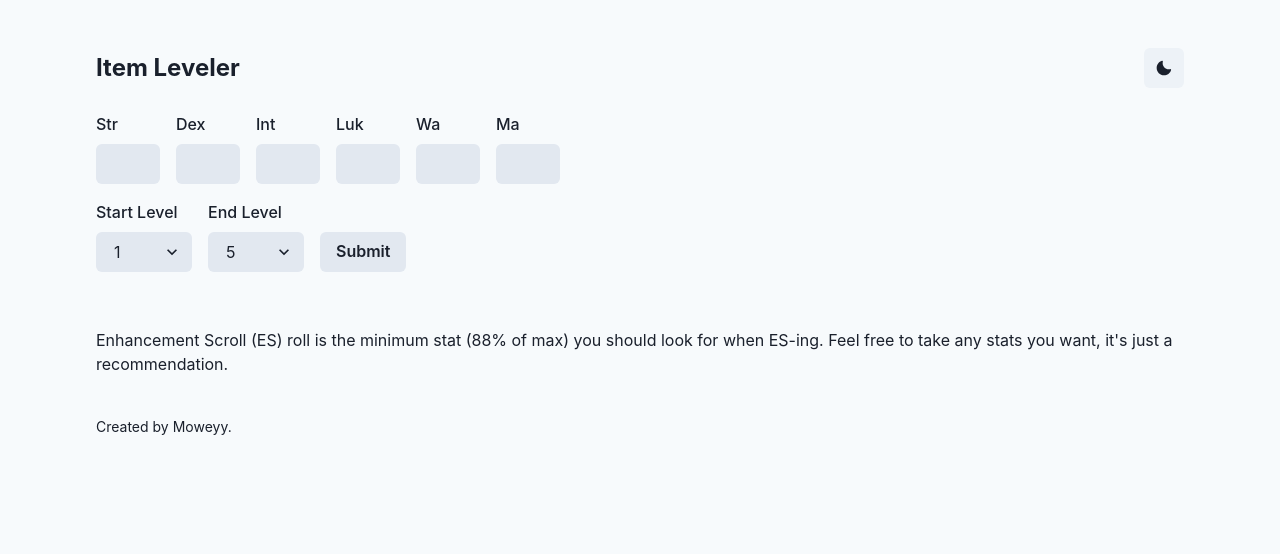
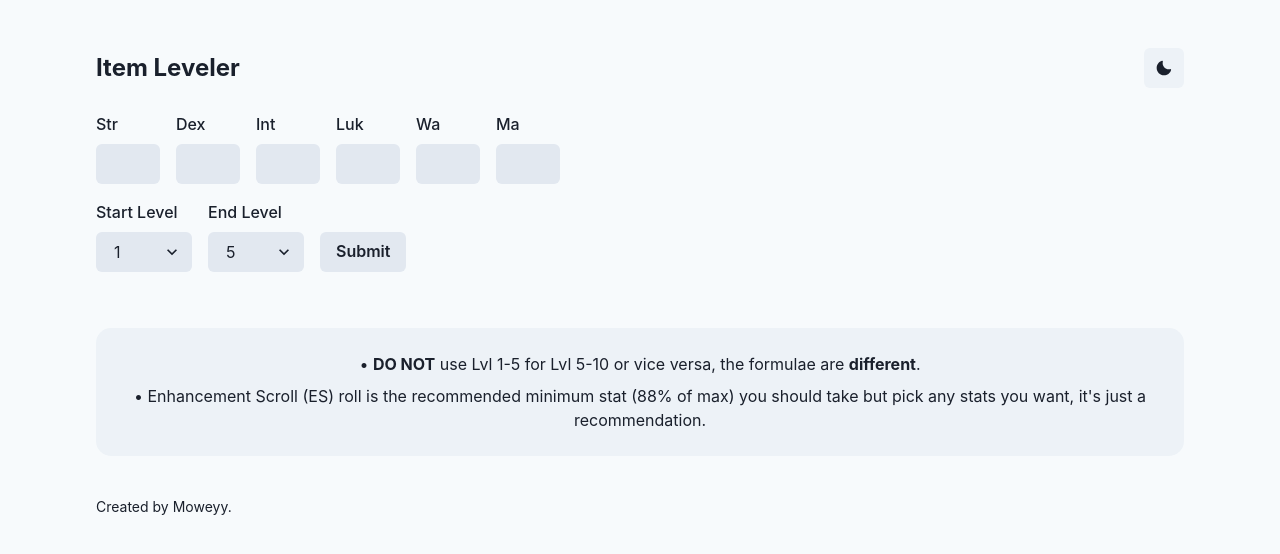
Before and after one commit to nickteojs/item-leveler, a React (Create React App) app: page / in a window 1280 px wide. Shown: the top 554 px of the page. Built offline with nearby package versions, Linux system fonts and the light colour scheme.

Commit message:
Add more usage guidelines

```diff
--- a/src/App.js
+++ b/src/App.js
@@ -21,6 +21,7 @@ function App() {
   const toast = useToast()
   const {colorMode, toggleColorMode} = useColorMode()
   const bg = useColorModeValue('gray.50', 'gray.900')
+  const bgInfo = useColorModeValue('gray.100', 'gray.700')
 
   const statSetter = e => {
     switch(e.target.id) {
@@ -298,13 +299,13 @@ function App() {
           {statArray.length ? <Box fontSize={{base: "sm", sm: "md"}}>
             <StatBox statArray={statArray}/>
           </Box> : null}
-          <Box pt={10} px={{base: '10', md: '0'}}>
-            <Text textAlign={{base: 'center', lg: 'left'}}>Enhancement Scroll (ES) roll is the minimum stat (88% of max) you should look for when ES-ing. Feel free to take any stats you want, it's just a recommendation.</Text>
+          <Box w={{base: "210px", sm: "460px", md: "550px", lg: "100%"}} bg={bgInfo} borderRadius="15" mt={10} py={6} px={{base: '10', md: '5'}}>
+            <Text mb={2} textAlign={{base: 'center'}}>• <b>DO NOT</b> use Lvl 1-5 for Lvl 5-10 or vice versa, the formulae are <b>different</b>.</Text>
+            <Text textAlign={{base: 'center'}}>• Enhancement Scroll (ES) roll is the recommended minimum stat (88% of max) you should take but pick any stats you want, it's just a recommendation.</Text>
           </Box>
           <Box py={10}>
-            <Text mb={6} fontSize="sm">Created by Moweyy.</Text>
+            <Text textAlign={{base: 'center'}} mb={6} fontSize="sm">Created by Moweyy.</Text>
           </Box>
-
         </Flex>
       </Box>
   );
```
